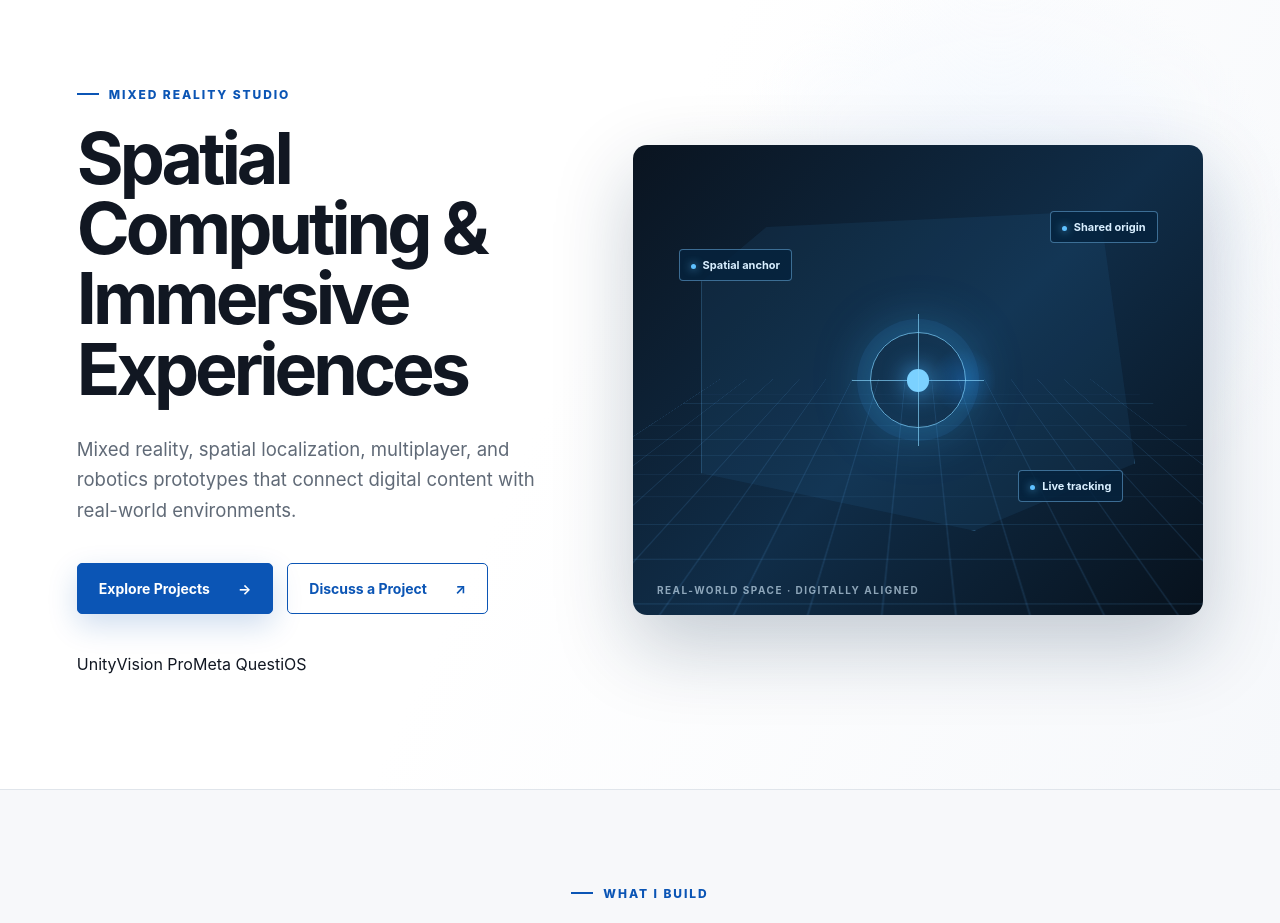
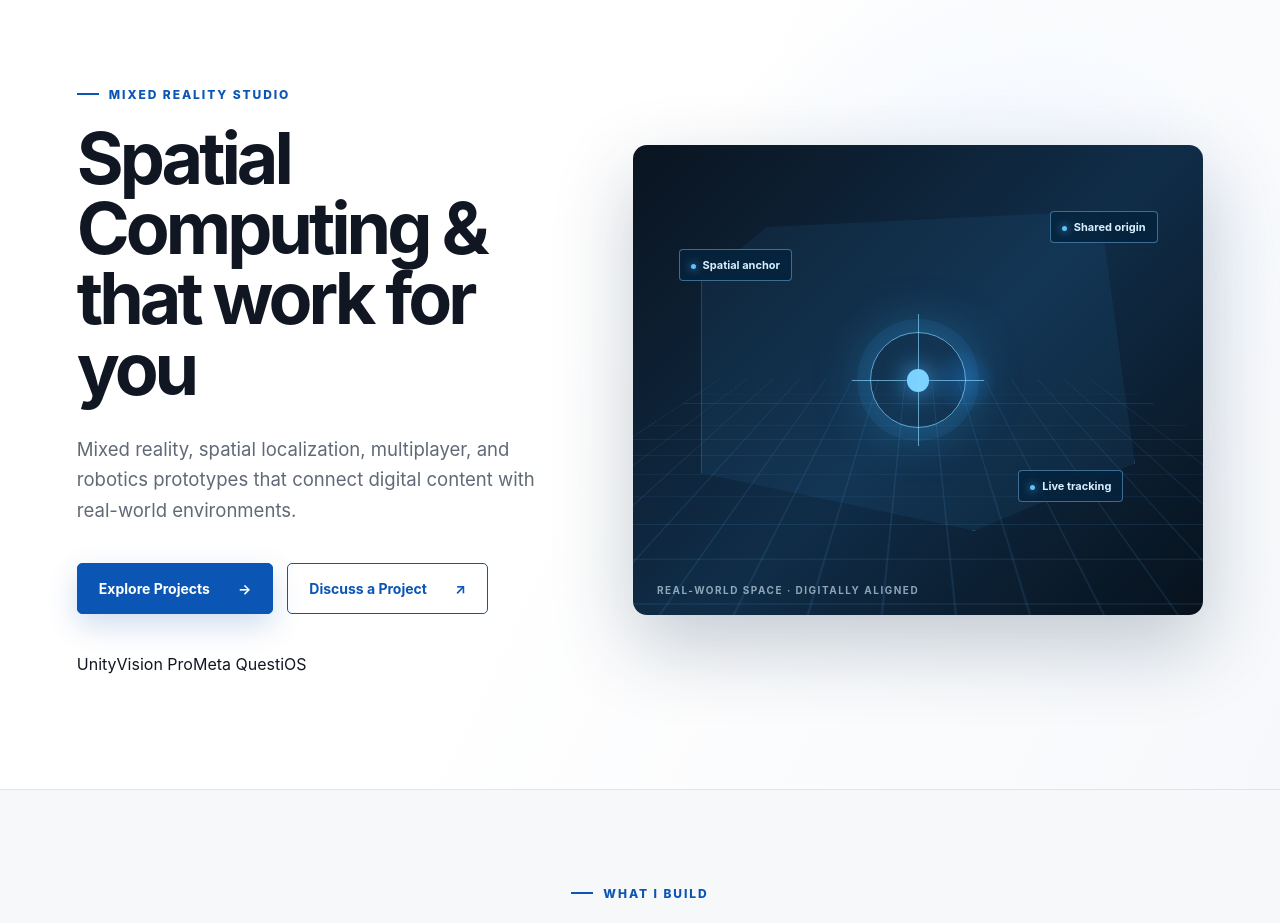
Before and after one commit to immersiveDimensions/immersivedimensions, a plain HTML site: page index.html in a window 1280 px wide. Shown: the part 7460-8383 px from the top of the page. Drawn offline with Linux system fonts and the light colour scheme.

Commit message:
Update index.html

```diff
--- a/index.html
+++ b/index.html
@@ -655,7 +655,7 @@
     <section class="hero" id="top">
       <div class="hero-copy">
         <p class="eyebrow">Mixed reality studio</p>
-        <h1>Spatial Computing &amp; Immersive Experiences</h1>
+        <h1>Spatial Computing &amp;  that work for you</h1>
         <p class="hero-description">Mixed reality, spatial localization, multiplayer, and robotics prototypes that connect digital content with real-world environments.</p>
         <div class="hero-actions">
           <a class="button button-primary" href="#work">Explore Projects <span>→</span></a>
```
